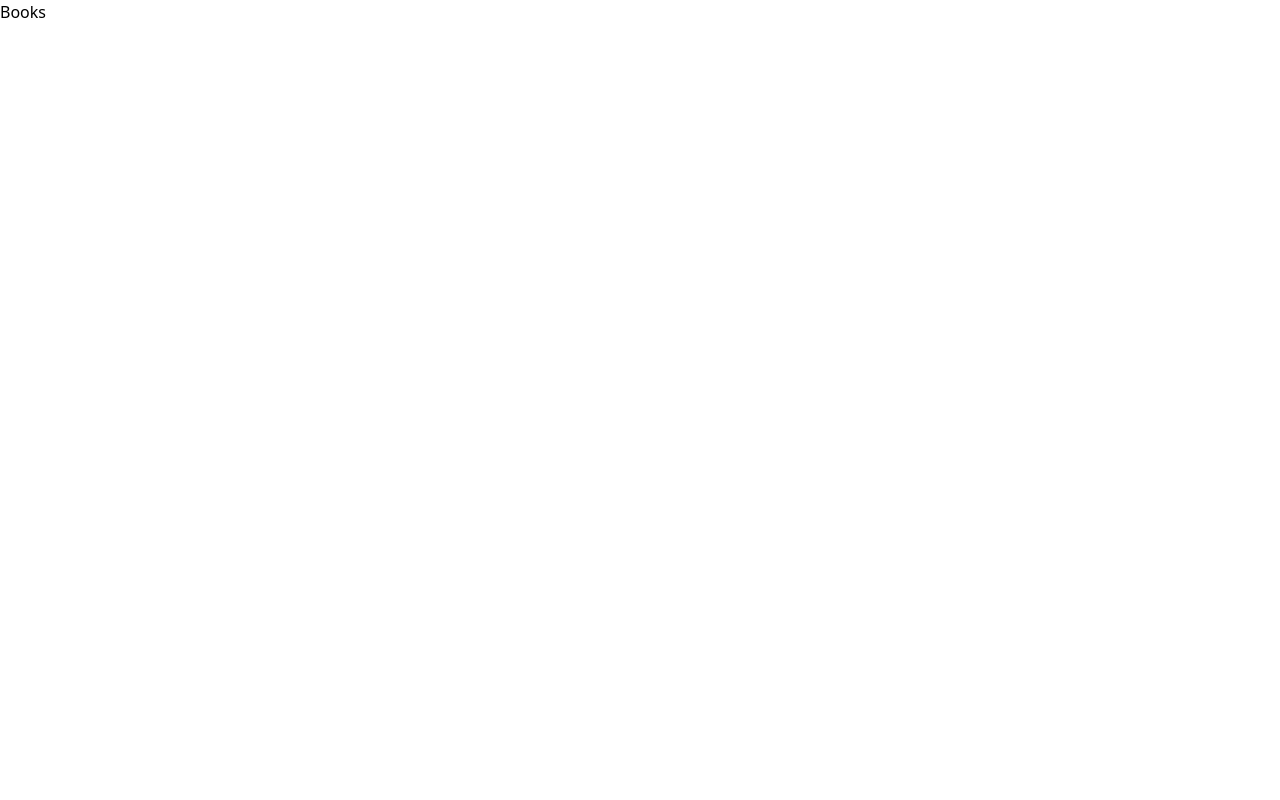
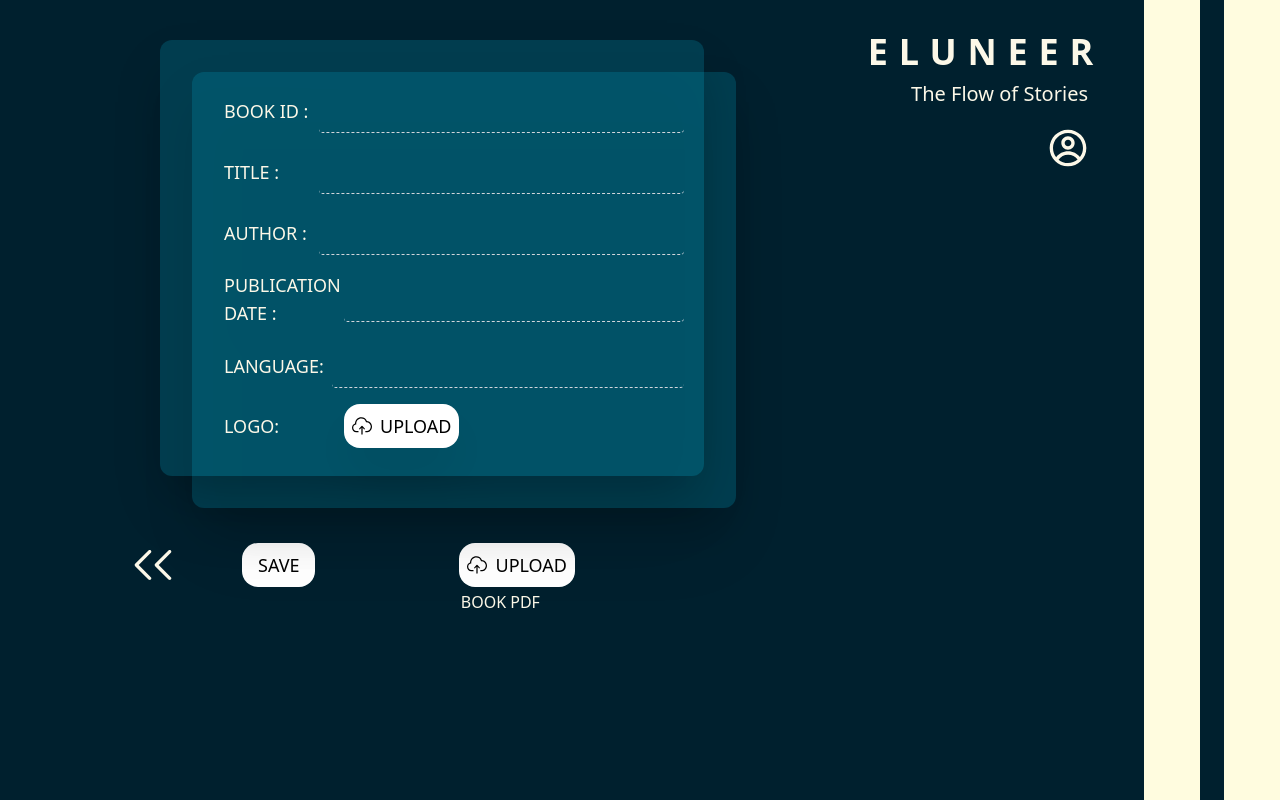
Before and after one commit to Hashiq-M/Eluneer, a React (Vite) app in the folder eluneer/: page /bookform in a window 1280 px wide. Built offline with nearby package versions, Linux system fonts and the light colour scheme; a web font is replaced by a local one.

Commit message:
Book Form Updation

```diff
--- a/eluneer/src/components/Add.jsx
+++ b/eluneer/src/components/Add.jsx
@@ -1,6 +1,7 @@
 import { motion } from "framer-motion";
 import { RxPencil2 } from "react-icons/rx";
 import { Link } from "react-router-dom";
+import { CgProfile } from "react-icons/cg";
 const Add = () => {
   return (
     <div className="bg-bg min-h-screen relative">
@@ -33,6 +34,9 @@ const Add = () => {
       >
         The Flow of Stories
       </motion.h1>
+      <button className="text-text text-xl absolute top-20  left-24">
+        <CgProfile size={40} />
+      </button>
 
       <motion.div
         className="absolute inset-0 text-center flex flex-col justify-center items-center"
--- a/eluneer/src/components/Bookform.jsx
+++ b/eluneer/src/components/Bookform.jsx
@@ -1,5 +1,166 @@
+import { motion } from "framer-motion";
+import { CgProfile } from "react-icons/cg";
+import { RxDoubleArrowLeft } from "react-icons/rx";
+import { Link } from "react-router-dom";
+import { SlCloudUpload } from "react-icons/sl";
+
 const Bookform = () => {
-  return <div>Books</div>;
+  return (
+    <div className="bg-bg min-h-screen relative">
+      <motion.div
+        className="absolute right-0 top-0 bottom-0 w-14 bg-bar"
+        initial={{ x: 100 }}
+        animate={{ x: 0 }}
+        transition={{ duration: 0.5 }}
+      ></motion.div>
+      <motion.div
+        className="absolute right-20 top-0 bottom-0 w-14 bg-bar"
+        initial={{ x: 100 }}
+        animate={{ x: 0 }}
+        transition={{ duration: 0.5, delay: 0.1 }}
+      ></motion.div>
+
+      <motion.h1
+        className="text-text text-4xl font-semibold tracking-[.3em] absolute top-8 right-44"
+        initial={{ opacity: 0 }}
+        animate={{ opacity: 1 }}
+        transition={{ duration: 1 }}
+      >
+        ELUNEER
+      </motion.h1>
+      <motion.h1
+        className="text-text text-xl absolute top-20 right-48"
+        initial={{ opacity: 0 }}
+        animate={{ opacity: 1 }}
+        transition={{ duration: 1 }}
+      >
+        The Flow of Stories
+      </motion.h1>
+
+      <button className="text-text text-xl absolute top-32 right-48">
+        <CgProfile size={40} />
+      </button>
+
+      <div className="flex justify-start w-full pl-40 pt-10">
+        <div className="relative">
+          <motion.div
+            className="bg-opacity-20 bg-cyan-500 p-20 min-h-full min-w-full rounded-xl shadow-2xl drop-shadow-2xl absolute top-8 left-8"
+            initial={{ opacity: 0 }}
+            animate={{ opacity: 1 }}
+            transition={{ duration: 1, delay: 0.2 }}
+          ></motion.div>
+          <motion.div
+            className="bg-opacity-20 bg-cyan-500 pl-16 pt-12 pr-5 pb-3 rounded-xl shadow-2xl drop-shadow-2xl relative"
+            initial={{ scale: 0.8 }}
+            animate={{ scale: 1 }}
+            transition={{ duration: 0.5 }}
+          >
+            <div className="content z-10">
+              <form>
+                <div className="mb-4 flex items-center">
+                  <label
+                    className="text-text text-lg mr-2 w-28"
+                    htmlFor="bookId"
+                  >
+                    BOOK ID :
+                  </label>
+                  <input
+                    type="text"
+                    id="bookId"
+                    className="w-full px-3 py-2 bg-transparent rounded border-b border-dashed border-gray-300 focus:border-gray-400 focus:outline-none text-text text-lg"
+                  />
+                </div>
+                <div className="mb-4 flex items-center">
+                  <label
+                    className="text-text text-lg mr-2 w-28"
+                    htmlFor="title"
+                  >
+                    TITLE :
+                  </label>
+                  <input
+                    type="text"
+                    id="title"
+                    className="w-full px-3 py-2 bg-transparent rounded border-b border-dashed border-gray-300 focus:border-gray-400 focus:outline-none text-text text-lg"
+                  />
+                </div>
+                <div className="mb-4 flex items-center">
+                  <label
+                    className="text-text text-lg mr-2 w-28"
+                    htmlFor="author"
+                  >
+                    AUTHOR :
+                  </label>
+                  <input
+                    type="text"
+                    id="author"
+                    className="w-full px-3 py-2 bg-transparent rounded border-b border-dashed border-gray-300 focus:border-gray-400 focus:outline-none text-text text-lg"
+                  />
+                </div>
+                <div className="mb-4 flex items-center">
+                  <label
+                    className="text-text text-lg mr-2 w-28"
+                    htmlFor="publicationDate"
+                  >
+                    PUBLICATION DATE :
+                  </label>
+                  <input
+                    type="text"
+                    id="publicationDate"
+                    className="w-full px-3 py-2 bg-transparent rounded border-b border-dashed border-gray-300 focus:border-gray-400 focus:outline-none text-text text-lg"
+                  />
+                </div>
+                <div className="mb-4 flex items-center">
+                  <label
+                    className="text-text text-lg mr-2 w-28"
+                    htmlFor="language"
+                  >
+                    LANGUAGE:
+                  </label>
+                  <input
+                    type="text"
+                    id="language"
+                    className="w-full px-10 py-2 bg-transparent rounded border-b border-dashed border-gray-300 focus:border-gray-400 focus:outline-none text-text text-lg"
+                  />
+                </div>
+                <div className="mb-4 flex items-center">
+                  <label className="text-text text-lg mr-2 w-28" htmlFor="logo">
+                    LOGO:
+                  </label>
+                  <input type="file" id="logo" className="hidden" />
+                  <label
+                    htmlFor="upload-pdf"
+                    className="bg-transparent text-black  bg-white text-lg p-2 rounded-2xl cursor-pointer flex items-center"
+                  >
+                    <SlCloudUpload size={20} className="mr-2" /> UPLOAD
+                  </label>
+                </div>
+              </form>
+            </div>
+          </motion.div>
+          {/* content and form div */}
+        </div>
+      </div>
+      <div className="ml-[10%] mt-16 flex items-center">
+        <Link to="#">
+          <RxDoubleArrowLeft size={50} className="text-text" />
+        </Link>
+        <button
+          type="button"
+          className="bg-transparent ml-16 text-black bg-white text-lg py-2 px-4 rounded-2xl"
+        >
+          SAVE
+        </button>
+        <input type="file" accept=".pdf" className="hidden" id="upload-pdf" />
+        <label
+          htmlFor="upload-pdf"
+          className="bg-transparent text-black ml-36 bg-white text-lg p-2 rounded-2xl cursor-pointer flex items-center"
+        >
+          <SlCloudUpload size={20} className="mr-2" /> UPLOAD
+        </label>
+      </div>
+      <h1 className="text-text pl-[36%]">BOOK PDF</h1>
+    </div>
+  );
 };
 
 export default Bookform;
--- a/eluneer/src/components/Hero.jsx
+++ b/eluneer/src/components/Hero.jsx
@@ -1,4 +1,4 @@
-import { FaArrowRight } from "react-icons/fa";
+import { RxDoubleArrowRight } from "react-icons/rx";
 import { motion } from "framer-motion";
 import { Link } from "react-router-dom";
 
@@ -57,7 +57,7 @@ const Hero = () => {
             transition={{ duration: 0.2, ease: "easeOut" }}
           >
             <Link to="/login">
-              <FaArrowRight size={40} className="text-text" />
+              <RxDoubleArrowRight size={40} className="text-text" />
             </Link>
           </motion.div>
         </motion.div>
```
